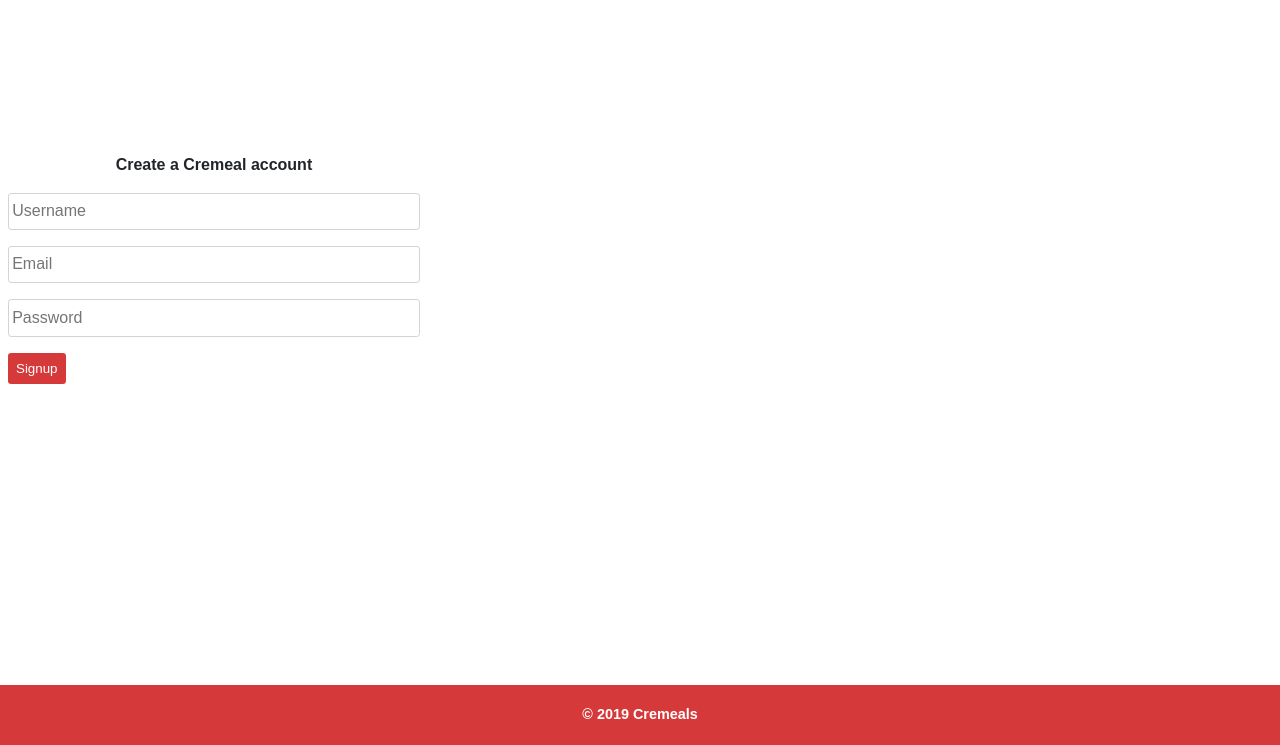
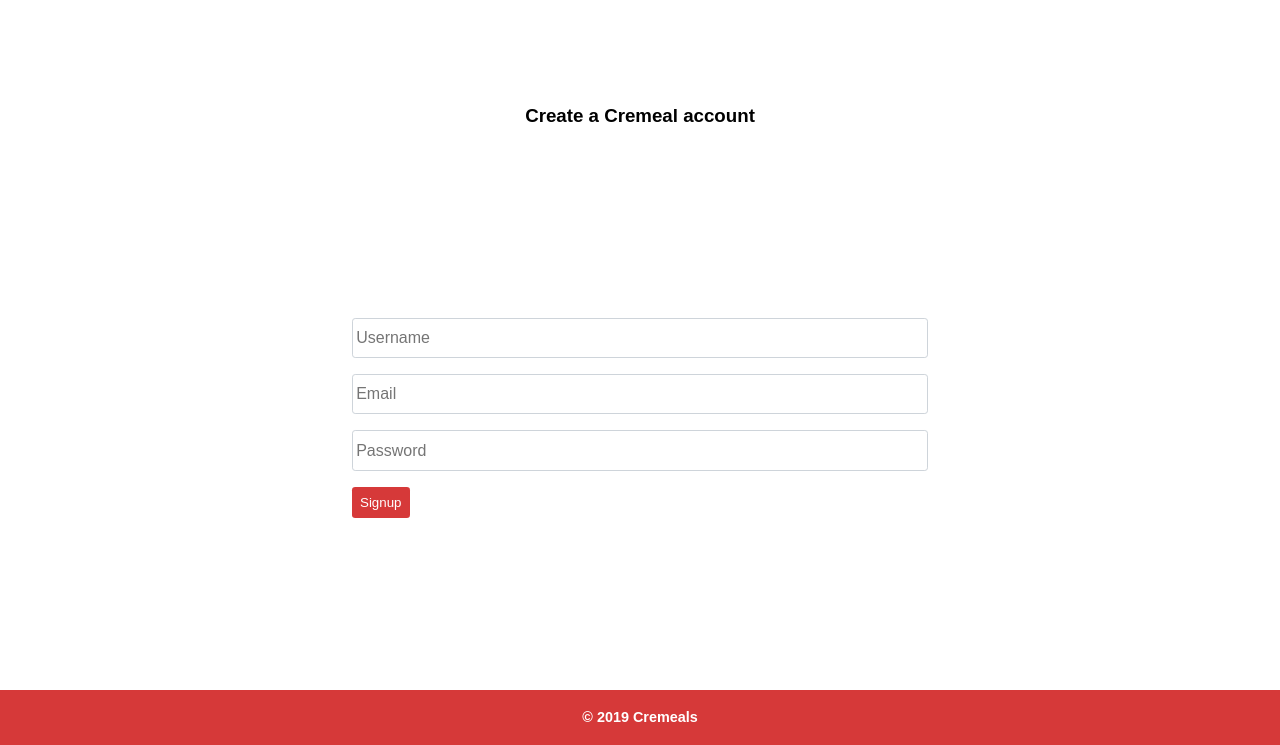
Before and after one commit to codexempire/meal-book, a plain HTML site: page ui/signup.html in a window 1280 px wide. Shown: the part 55-800 px from the top of the page. Drawn offline with Linux system fonts and the light colour scheme.

Commit message:
Fixed all the identified flaws in ui

```diff
--- a/ui/sheets/css/main.css
+++ b/ui/sheets/css/main.css
@@ -1,11 +1,3 @@
-h1, h2, h3, h4, h5, h6, p {
-    display: block;
-    width: 100%;
-}
-*{
-    padding: 0;
-}
-
 html, body {
     margin: 0;
     padding: 0;
@@ -23,36 +15,15 @@ body {
     margin: 0;
     font-family: 'Hind', sans-serif;
     font-size: 1rem;
-    font-weight: 400;
-    line-height: 1.5;
-    color: #212529;
-    text-align: left;
     background-color: #fff;
     position: relative;
 }
 
-.form-group {
-    display: flex;
-    width: 100%;
-    margin-bottom: 1rem;
+.content {
+    flex: 1 0 auto;
 }
 
-.container {
-    padding: 0 .5rem;
-    max-width: 100%;
-    display: flex;
-    display: -ms-flex;
-    flex-wrap: wrap;
-    -ms-flex-wrap: wrap;
-}
-
-.content {
-    flex: 1;
-}
-.center{
-    margin-top: 10rem;
-}
-.header-btn{
+.header-btn {
     float: right;
     background-color: #cc080800;
     font-size: 1rem;
@@ -61,20 +32,15 @@ body {
     border: none;
     padding: 0 .4rem;
 }
+
 header {
-    padding-left: 1.6rem;
     background-color: #cc0808cc;
     font-size: 1.7rem;
     line-height: 3rem;
     color: #fff;
-}
-
-main {
-    max-width: 100%;
-    display: -ms-flexbox;
-    display: flex;
-    -ms-flex-wrap: wrap;
-    flex-wrap: wrap;
+    min-width: 98%;
+    padding-left: 2%;
+    position: fixed;
 }
 
 footer {
@@ -84,15 +50,8 @@ footer {
     margin-top: auto;
 }
 
-input {
-    width: 100%;
-    padding: .2rem;
-    font-size: 1rem;
-    color: #495057;
-    background-color: #ffffff;
-    border: 1px solid #ced4da;
-    border-radius: .2rem;
-    line-height: 1.8rem;
+.down {
+    margin-top: 10rem;
 }
 
 .btn {
@@ -102,44 +61,136 @@ input {
     border-radius: .2rem;
     border: .2rem;
 }
-.btn-red{
+
+.btn-red {
     color: #fff;
     background-color: #cc0808cc;
 }
-.btn-red:hover, .btn-red:focus{
+
+.btn-red:hover, .btn-red:focus {
     color: #fff;
     background-color: #ee0c0ccc;
 }
 
-
-.text-center {
-    text-align: center;
-}
-
-.dropdown-button {
+dropdown-button {
     color: #fff;
     background-color: #cc0808cc;
     border: none;
     margin-right: 1rem;
 }
 
-.hide {
-    display: none;
+/*div sizes control classes*/
+
+.body {
+    max-width: 90%;
+    min-height: 100vh;
+    display: -ms-flexbox;
+    display: flex;
+    -ms-flex-wrap: wrap;
+    flex-wrap: wrap;
+    padding: 0 5% 0 5%;
+    margin: 0 0 100px;
+    min-height: 100%;
 }
 
-.move-1 {
-    margin-left: 25%;
+.flex-length-1, .flex-length-2, .flex-length-3, .flex-length-4, .flex-length-5, .flex-length-6, .flex-length-7, .half-flex-length, .full-flex-length {
+    -ms-flex: 0 0 100%;
+    flex: 0 0 100%;
+    max-width: 100%;
 }
 
-.move-2 {
-    margin-left: 50%;
+.flex-length-move-3, .flex-length-move-2, .flex-length-move-1 {
+    margin-left: 0;
 }
 
-.move-3 {
-    margin-left: 75%;
+@media (min-width:768px) {
+    .flex-length-1 {
+        -ms-flex: 0 0 16.666667%;
+        flex: 0 0 16.666667%;
+        max-width: 16.666667%;
+    }
+    .flex-length-2 {
+        -ms-flex: 0 0 25%;
+        flex: 0 0 25%;
+        max-width: 25%;
+    }
+    .flex-length-3 {
+        -ms-flex: 0 0 33.333333%;
+        flex: 0 0 33.333333%;
+        max-width: 33.333333%;
+    }
+    .half-flex-length {
+        -ms-flex: 0 0 50%;
+        flex: 0 0 50%;
+        max-width: 50%;
+    }
+    .flex-length-5 {
+        -ms-flex: 0 0 58.333333%;
+        flex: 0 0 58.333333%;
+        max-width: 58.333333%;
+    }
+    .flex-length-6 {
+        -ms-flex: 0 0 66.666667%;
+        flex: 0 0 66.666667%;
+        max-width: 66.666667%;
+    }
+    .flex-length-7 {
+        -ms-flex: 0 0 75%;
+        flex: 0 0 75%;
+        max-width: 75%;
+    }
+    .full-flex-length {
+        -ms-flex: 0 0 100%;
+        flex: 0 0 100%;
+        max-width: 100%;
+    }
+    .flex-length-move-1 {
+        margin-left: 16.666667%;
+    }
+    .flex-length-move-2 {
+        margin-left: 25%;
+    }
+    .flex-length-move-3 {
+        margin-left: 33.333333%;
+    }
 }
-.box-4{
-  -ms-flex: 0 0 100%;
-  flex: 0 0 100%;
-  max-width: 100%;
+
+.control {
+    display: flex;
+    flex-wrap: wrap;
+    width: 98.555%;
+    padding: .2rem;
+    font-size: 1rem;
+    line-height: 2;
+    background-color: #ffffff;
+    border: 1px solid #ced4da;
+    border-radius: .2rem;
 }
+
+@media (max-width:765px) {
+    .forget {
+        margin-left: 50%;
+        font-size: .8rem;
+    }
+}
+
+.form_controller {
+    display: flex;
+    flex-wrap: wrap;
+    max-width: 100%;
+    margin-bottom: 1rem;
+}
+
+.text-right {
+    text-align: right;
+}
+
+.text-center {
+    text-align: center;
+}
+
+@media(max-width:767px) {
+    .large {
+        display: none;
+    }
+}
--- a/ui/signup.html
+++ b/ui/signup.html
@@ -16,23 +16,21 @@
         <a href="login.html"><button class="header-btn">Signin</button></a>
       </header>
       <!signup form!>
-      <main>
-        <div class="container">
-          <p class="text-center center"><strong>Create a Cremeal account</strong></p>
-          <form action="" method="post" class="box-4">
-            <div class="form-group box-4">
-              <input placeholder="Username" type="text" />
+      <div class="body">
+        <h3 class="full-flex-length text-center down">Create a Cremeal account</h3>
+        <form action="" class="half-flex-length flex-length-move-2">
+          <div class="form_controller">
+            <input type="text" placeholder="Username" class="control">
           </div>
-            <div class="form-group">
-              <input placeholder="Email" type="email" />
+          <div class="form_controller">
+            <input type="email" placeholder="Email" class="control">
           </div>
-            <div class="form-group">
-              <input placeholder="Password" type="password" />
+          <div class="form_controller">
+            <input type="password" placeholder="Password" class="control">
           </div>
           <button class="btn btn-red">Signup</button>
         </form>
       </div>
-      </main>
     </div>
     <!footer!>
     <footer>
```
Lines whose indentation alone changed are shown as unchanged.
